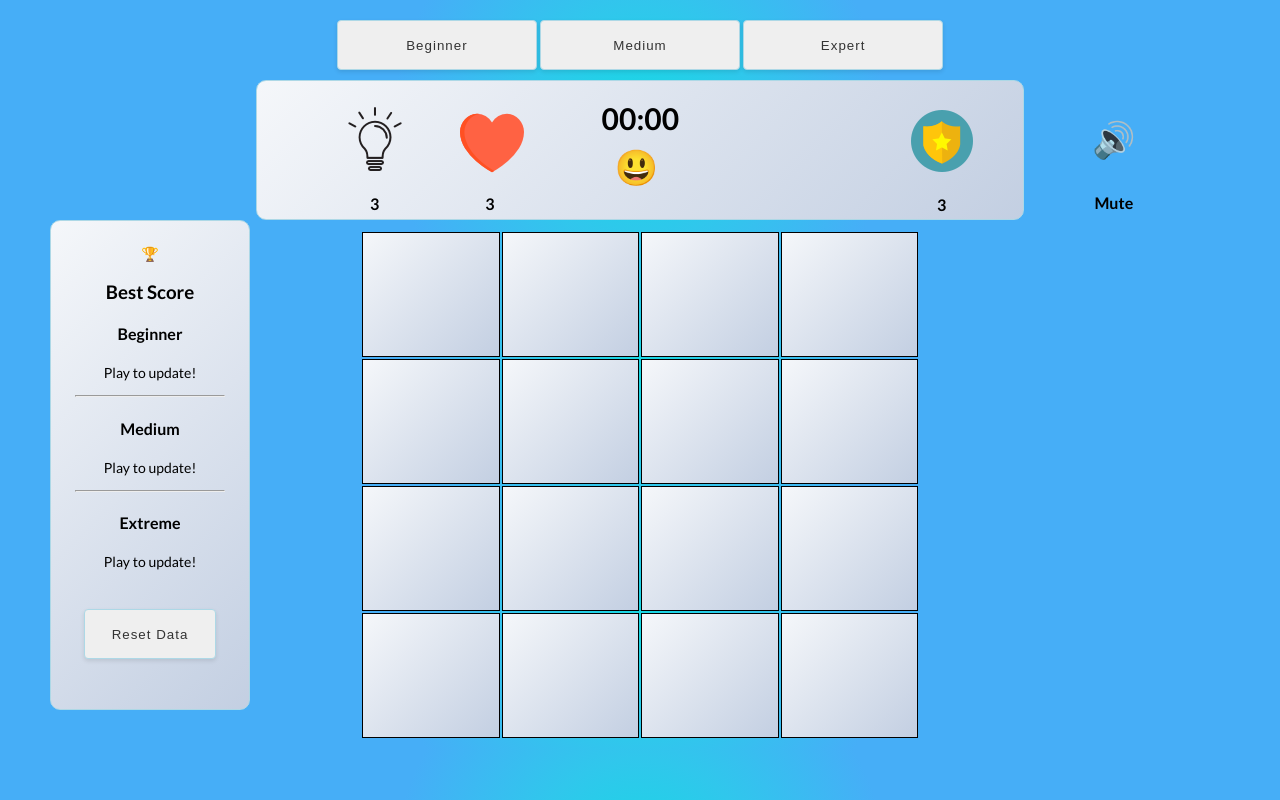
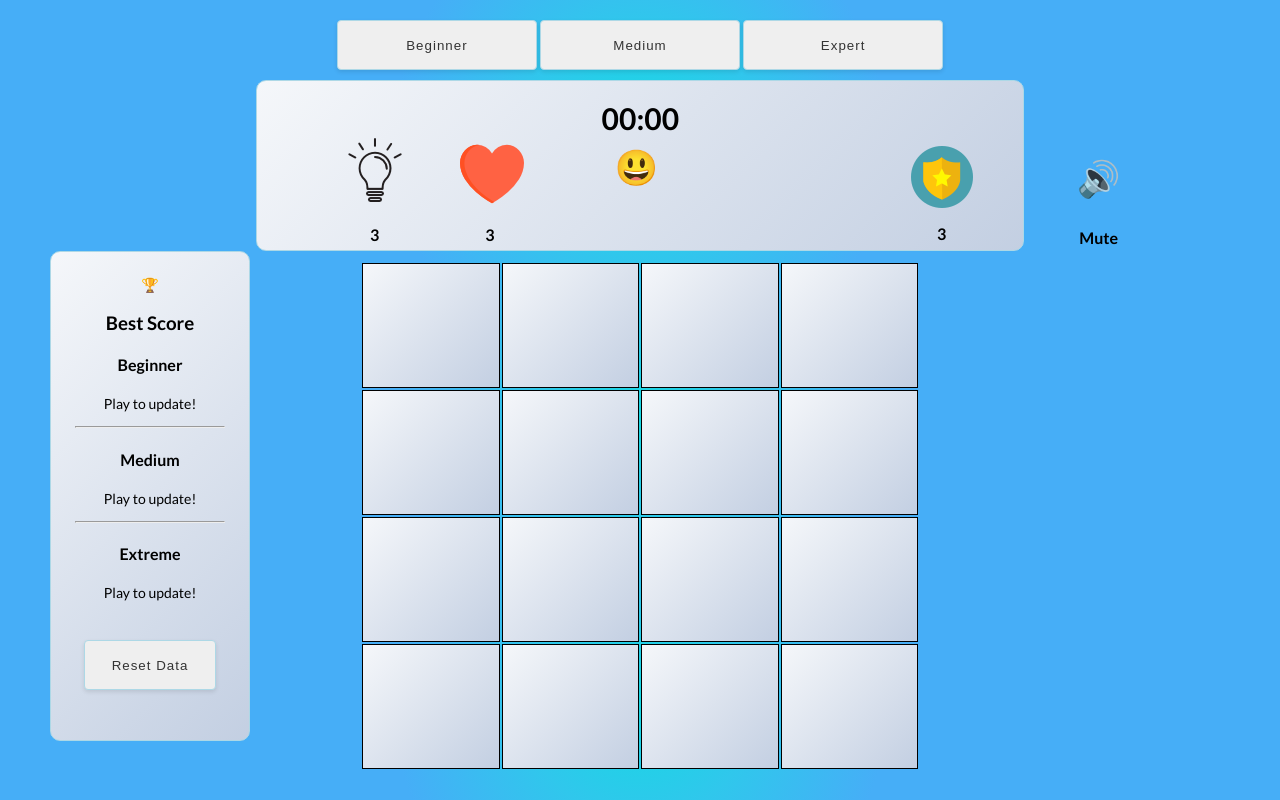
Before and after one commit to Yonisegev/Minesweeper, a plain HTML site: page index.html in a window 1280 px wide. Drawn offline with Linux system fonts and the light colour scheme.

Commit message:
Add files via upload

```diff
--- a/css/style.css
+++ b/css/style.css
@@ -201,36 +201,38 @@ nav {
 }
 
 .safe-click {
-    position: relative;
-    left: 500px;
-    top: 18px;
     font-weight: 700;
 }
 
 .safe-click p {
     position: relative;
-    top: 3px
+    top: 19px;
+    left: 500px;
 }
 
 .shield-img {
     cursor: pointer;
+    position: relative;
+    left: 500px;
+    top: 23px;
 }
 
 .mute-unmute {
-    position: absolute;
-    left: 1092px;
-    top: 42px;
+    height: 25px;
+
 }
 
 .sound-icon {
     cursor: pointer;
     font-size: 35px;
     position: relative;
-    top: 40px;
+    top: 30px;
+    left: 600px;
 }
 
 .sound-icon-text {
     font-weight: 700;
     position: relative;
-    top: 37px;
+    top: 23px;
+    left: 600px;
 }
```
